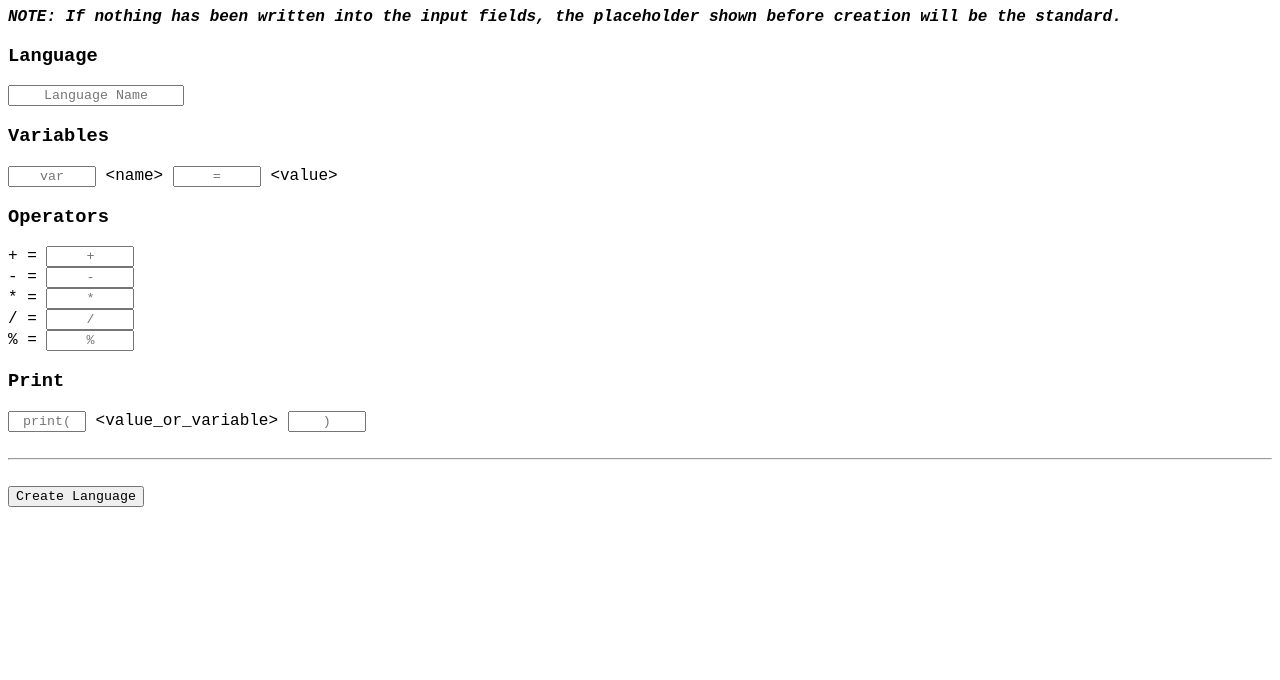
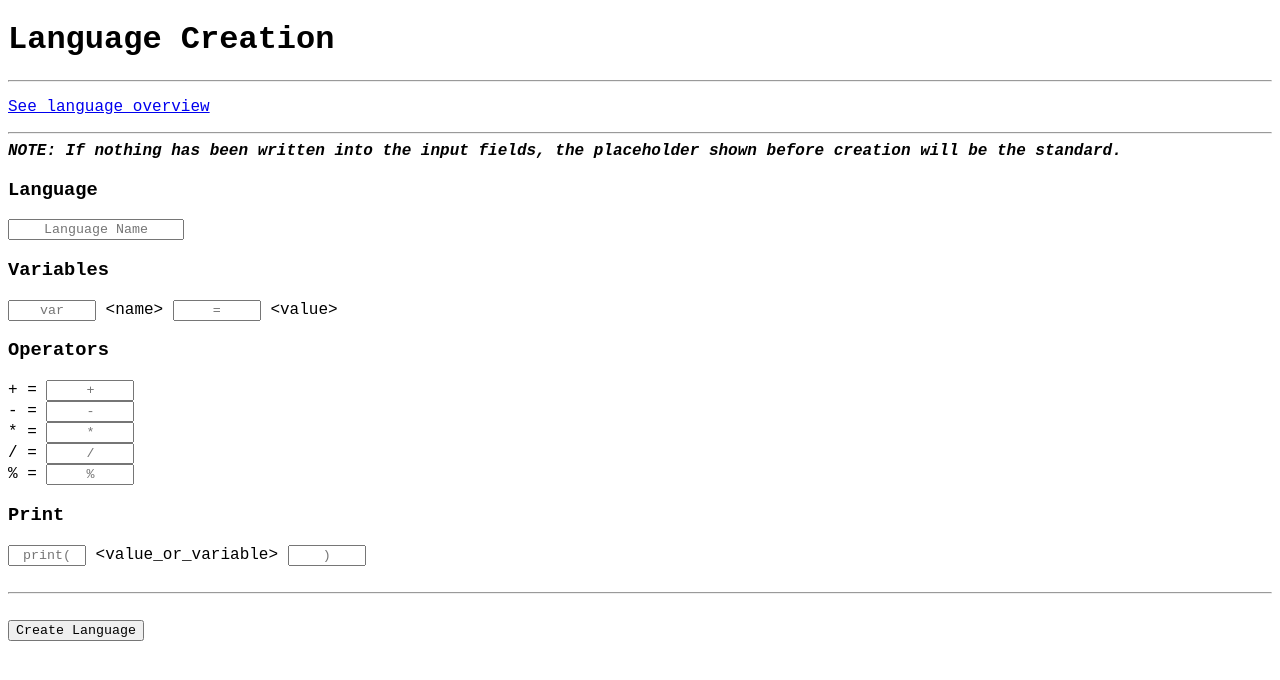
Before and after one commit to benstigsen/Programming-Webapplication, a Flask app: page /create in a window 1280 px wide. Shown: the top 680 px of the page. Run offline with Flask 2, Linux system fonts and the light colour scheme.

Commit message:
added redirects between templates

```diff
--- a/templates/create.html
+++ b/templates/create.html
@@ -6,6 +6,10 @@
   <link rel="stylesheet" href="{{ url_for('static', filename='css/create.css') }}">
 </head>
 <body>
+  <h1>Language Creation</h1>
+  <hr>
+  <p><a href="../overview">See language overview</a></p>
+  <hr>
   <i><b>NOTE: If nothing has been written into the input fields,
 the placeholder shown before creation will be the standard.</b></i>
 
--- a/templates/interpreter.html
+++ b/templates/interpreter.html
@@ -7,7 +7,11 @@
 </head>
 <body>
   <h1>{{ language.name }}</h2>
+
   <hr>
+  <p><a href="../create">Create new language</a> | <a href="../overview">See language overview</a></p>
+  <hr>
+
   <h2>Syntax for {{ language.name }}</h3>
 
   <!-- Variables -->
--- a/templates/overview.html
+++ b/templates/overview.html
@@ -5,6 +5,12 @@
   <title>Overview</title>
 </head>
 <body>
+  <h1>Overview</h1>
+  <hr>
+  <p><a href="../create">Create new language</a></p>
+  <hr>
+  <h3>Your Languages</h3>
+  <p><i>Select any of the languages below to use the interpreter</i></p>
   {% for lang in languages %}
     <a href="../interpreter/{{ lang.name }}"><p>{{ lang.name }}</p></a>
   {% endfor %}
```
